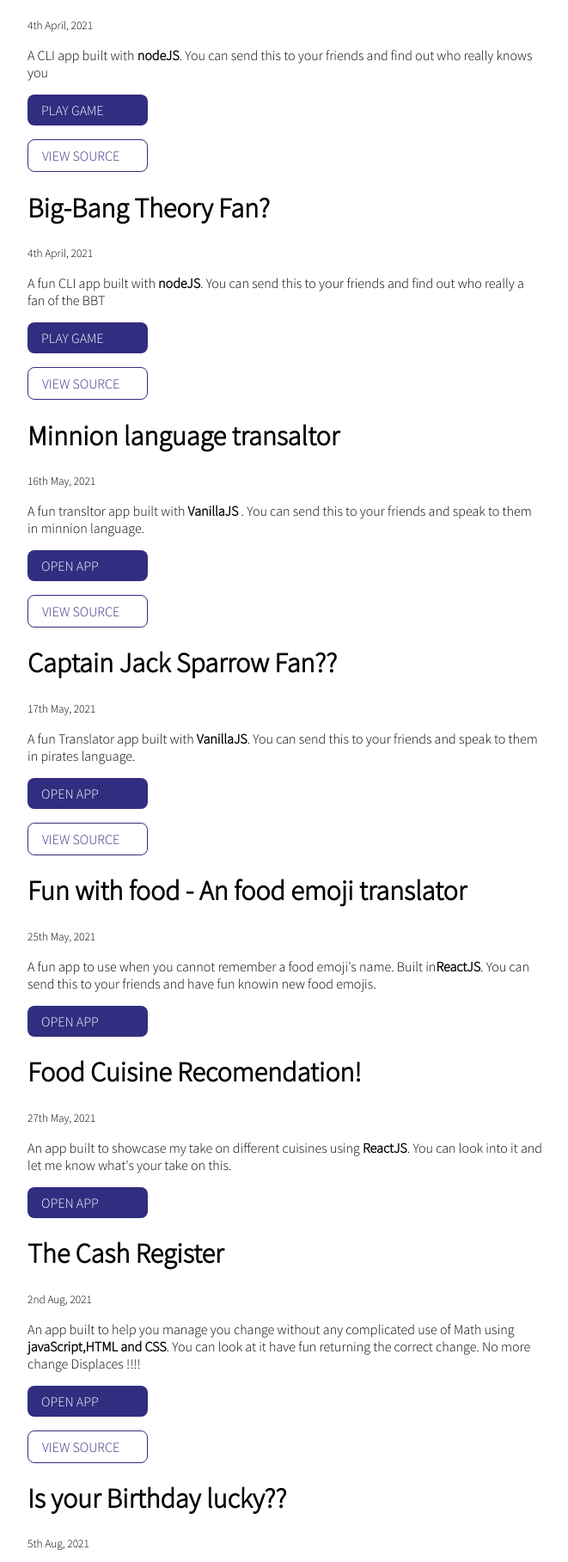
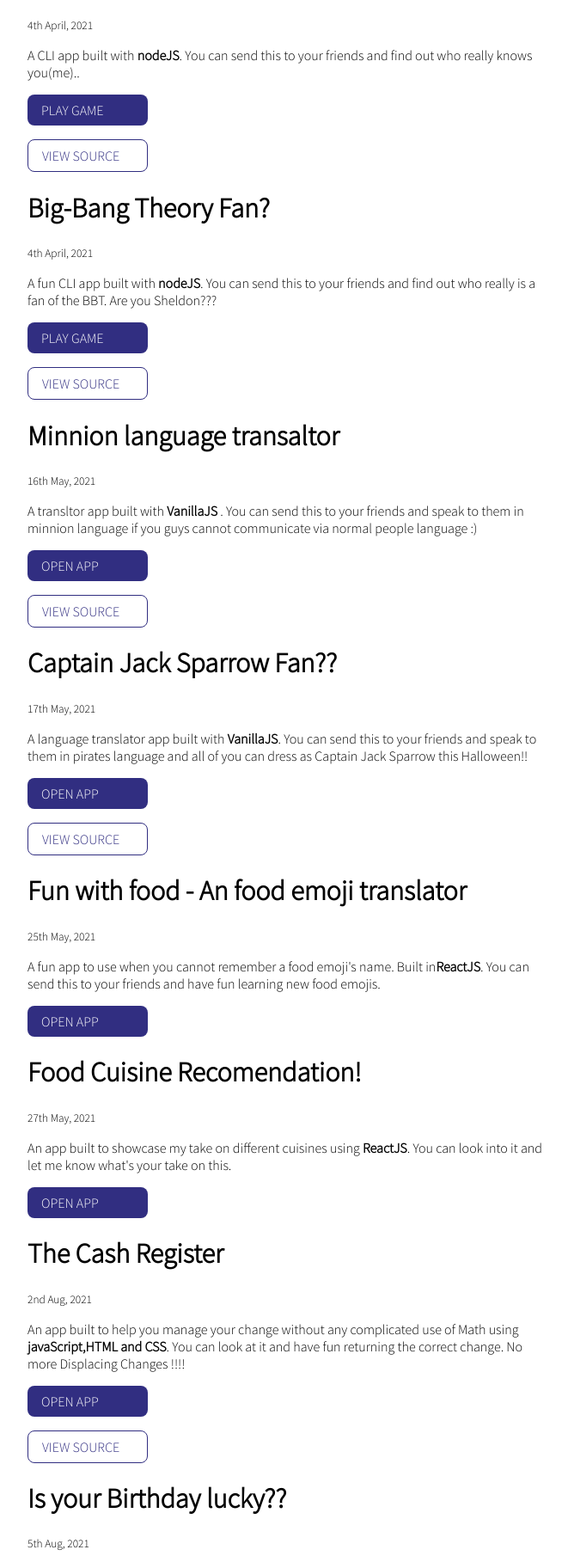
Before and after one commit to rittik-ghosh/neogcamp-lesson-3, a plain HTML site: page projects.html in a window 1280 px wide. Shown: the part 637-2454 px from the top of the page at 86% size, without its empty margins (328-989 px from the left). Drawn offline with Linux system fonts and the light colour scheme.

Commit message:
some grammatical changes

```diff
--- a/projects.html
+++ b/projects.html
@@ -35,7 +35,7 @@
         <div class="container container-center margin-md">
         <h1>How well do you now me?</h1>
         <small>4th April, 2021</small>
-        <p>A CLI app built with <strong>nodeJS</strong>. You can send this to your friends and find out who really knows you</p>
+        <p>A CLI app built with <strong>nodeJS</strong>. You can send this to your friends and find out who really knows you(me)..</p>
         <a class="link primary-link" href="https://replit.com/@RITTIKGHOSH1/Quiz-me">PLAY GAME</a>
         <a class="link secondary-link" href="https://github.com/rittik-ghosh/Quiz-me-repository">VIEW SOURCE</a>
     </div>
@@ -46,7 +46,7 @@
         <div class="container container-center margin-md">
         <h1>Big-Bang Theory Fan?</h1>
         <small>4th April, 2021</small>
-        <p>A fun CLI app built with <strong>nodeJS</strong>. You can send this to your friends and find out who really a fan of the BBT </p>
+        <p>A fun CLI app built with <strong>nodeJS</strong>. You can send this to your friends and find out who really is a fan of the BBT. Are you Sheldon???</p>
         <a class="link primary-link" href="https://replit.com/@RITTIKGHOSH1/Big-Bang-Theory-Assignment-1">PLAY GAME</a>
         <a class="link secondary-link" href="https://github.com/rittik-ghosh/Big-Bang-Theory-Repository">VIEW SOURCE</a>
     </div>
@@ -55,7 +55,7 @@
         <div class="container container-center margin-md">
         <h1>Minnion language transaltor</h1>
         <small>16th May, 2021</small>
-        <p>A fun transltor app built with <strong>VanillaJS </strong>. You can send this to your friends and speak to them in minnion language.</p>
+        <p>A transltor app built with <strong>VanillaJS </strong>. You can send this to your friends and speak to them in minnion language if you guys cannot communicate via normal people language :)</p>
         <a class="link primary-link" href="https://minnionspeak.netlify.app/">OPEN APP</a>
         <a class="link secondary-link" href="https://github.com/rittik-ghosh/Neog-Minnion-speak">VIEW SOURCE</a>
     </div>
@@ -64,7 +64,7 @@
         <div class="container container-center margin-md">
         <h1>Captain Jack Sparrow Fan??</h1>
         <small>17th May, 2021</small>
-        <p>A fun Translator app built with <strong>VanillaJS</strong>. You can send this to your friends and speak to them in pirates language.</p>
+        <p>A language translator app built with <strong>VanillaJS</strong>. You can send this to your friends and speak to them in pirates language and all of you can dress as Captain Jack Sparrow this Halloween!!</p>
         <a class="link primary-link" href="rittikspirateapp.netlify.app">OPEN APP</a>
         <a class="link secondary-link" href="https://github.com/rittik-ghosh/Pirate-Language-Translator">VIEW SOURCE</a>
     </div>
@@ -73,7 +73,7 @@
         <div class="container container-center margin-md">
         <h1>Fun with food - An food emoji translator</h1>
         <small>25th May, 2021</small>
-        <p>A fun app to use when you cannot remember a food emoji's name. Built in<strong>ReactJS</strong>. You can send this to your friends and have fun knowin new food emojis.</p>
+        <p>A fun app to use when you cannot remember a food emoji's name. Built in<strong>ReactJS</strong>. You can send this to your friends and have fun learning new food emojis.</p>
         <a class="link primary-link" href="https://kcw4t.csb.app/">OPEN APP</a>
         <!-- <a class="link secondary-link" href="https://github.com/rittik-ghosh/Pirate-Language-Translator">VIEW SOURCE</a> -->
     </div>
@@ -91,7 +91,7 @@
         <div class="container container-center margin-md">
         <h1>The Cash Register</h1>
         <small>2nd Aug, 2021</small>
-        <p>An app built to help you manage you change without any complicated use of Math using <strong>javaScript,HTML and CSS</strong>. You can look at it have fun returning the correct change. No more change Displaces !!!!</p>
+        <p>An app built to help you manage your change without any complicated use of Math using <strong>javaScript,HTML and CSS</strong>. You can look at it and have fun returning the correct change. No more Displacing Changes !!!!</p>
         <a class="link primary-link" href="https://rittikscashrregister.netlify.app/">OPEN APP</a>
         <a class="link secondary-link" href="https://github.com/rittik-ghosh/Mark-10-Cash-Register">VIEW SOURCE</a>
     </div>
@@ -109,7 +109,7 @@
         <div class="container container-center margin-md">
         <h1>Fun with triangles</h1>
         <small>10th Aug, 2021</small>
-        <p>Show off all your knowledge about triangles with this app. It has some cool features too like you can calculate the area of any triangle. </p>
+        <p>Show off all your knowledge about triangles with this app. It has some cool features too like you can calculate the area of any triangle and many more. CLICK on the link below!! </p>
         <a class="link primary-link" href="https://rittiksfunwithtriangles.netlify.app/">OPEN APP</a>
         <a class="link secondary-link" href="https://github.com/rittik-ghosh/Mark-12-Fun-With-Triangles">VIEW SOURCE</a>
     </div>
@@ -118,7 +118,7 @@
         <div class="container container-center margin-md">
         <h1>Is your Birthday a Palindrome??</h1>
         <small>13th Aug, 2021</small>
-        <p>Check if your Birthday is a palindrome or not and if missed you can check by how many days. Congratulations you got one more thing to rant about to your mother.</p>
+        <p>Check if your Birthday is a palindrome or not and if missed you can check by how many days. Congratulations!! you got one more thing to rant about to your mother.</p>
         <a class="link primary-link" href="https://rittikbirthdaypalindrome.netlify.app/">OPEN APP</a>
         <a class="link secondary-link" href="https://github.com/rittik-ghosh/Mark-13-Bithday-Plaindrome">VIEW SOURCE</a>
     </div>
```
Also changed, not shown: index.html (+3 -3 lines).
